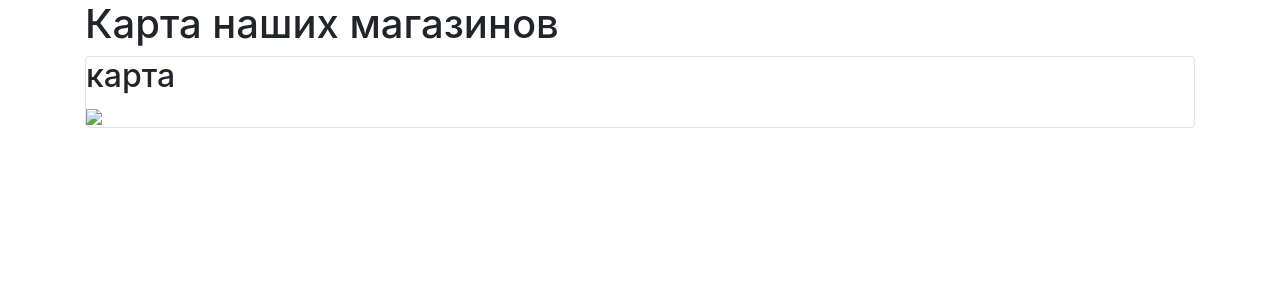
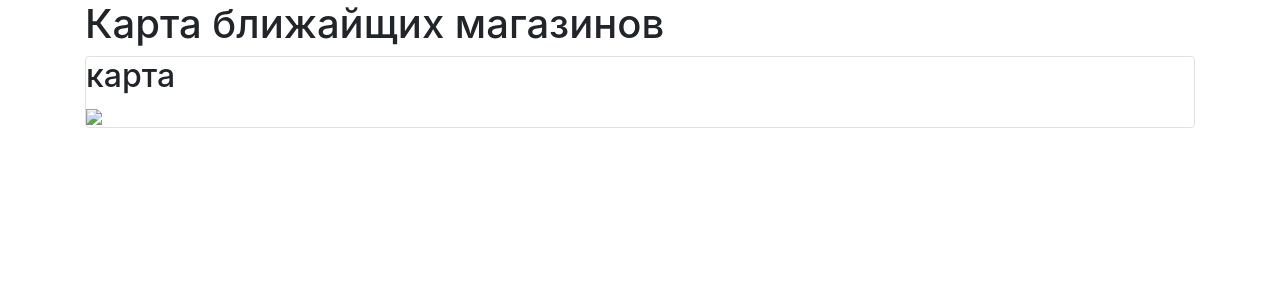
Before and after one commit to AlexeyBirukov1/GL2, a Flask app: page /map in a window 1280 px wide. Shown: the part 70-370 px from the top of the page. Run offline with Flask 2, Linux system fonts and the light colour scheme; some libraries are stand-ins or nearby versions.

Commit message:
ладно

```diff
--- a/templates/maps.html
+++ b/templates/maps.html
@@ -1,7 +1,7 @@
 {% extends "base.html" %}
 
 {% block content %}
-<h1>Карта наших магазинов</h1>
+<h1>Карта ближайщих магазинов</h1>
 <div class="col-md6 border rounded">
     <h2>карта</h2>
     <div>
```
